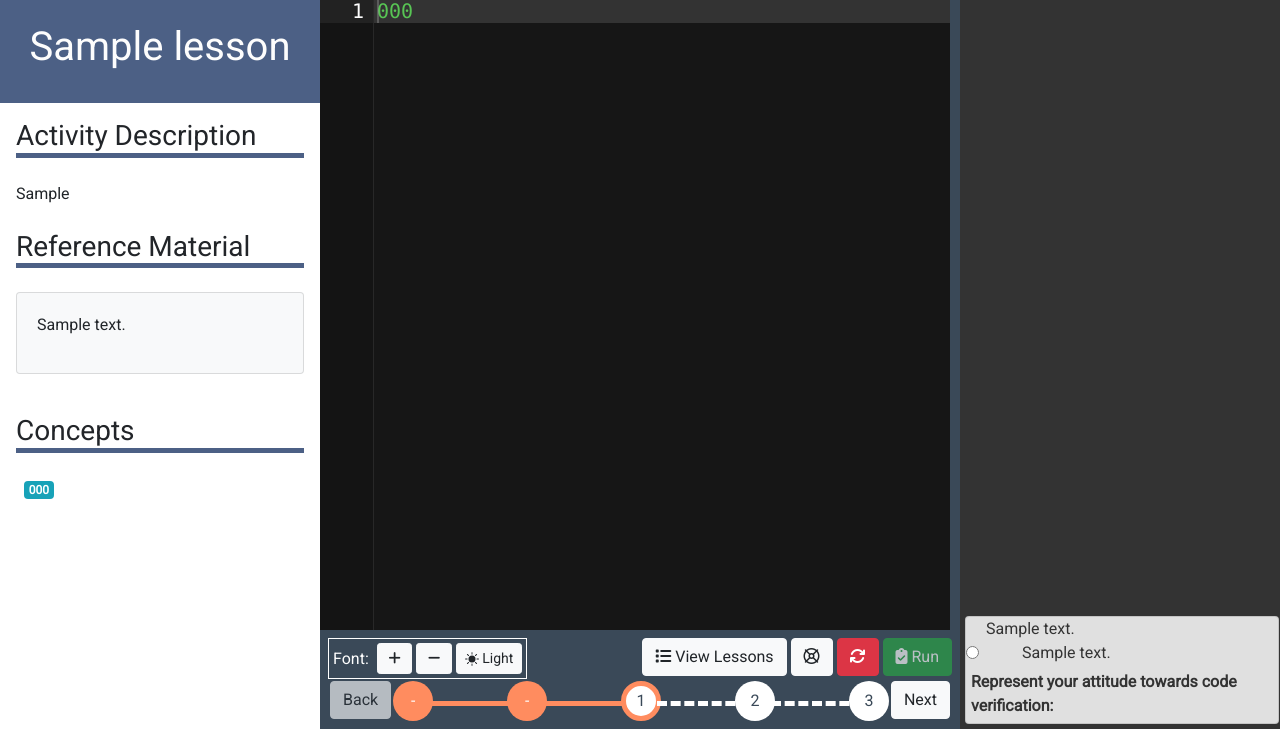
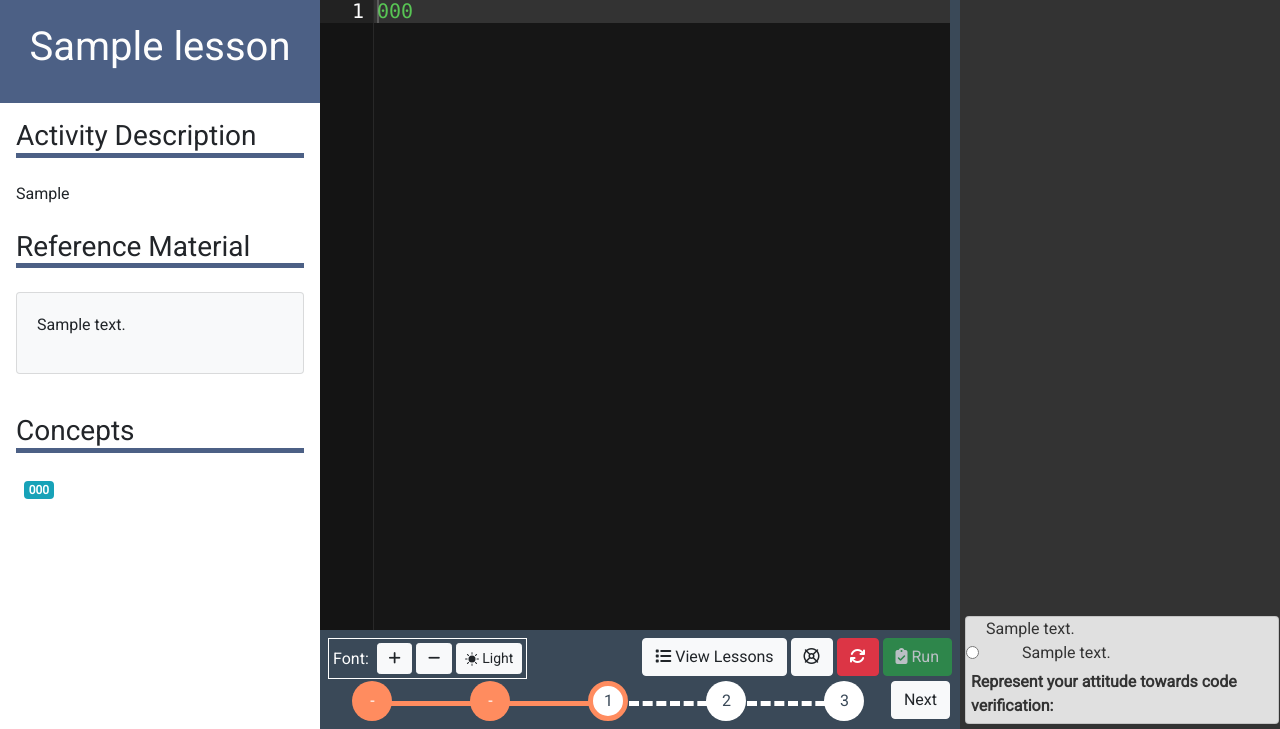
Before and after one commit to yushan87/beginToReason2, a Django app: page /tutor/previous in a window 1280 px wide. Shown: the part 71-800 px from the top of the page. Run offline with Django 3.2, Linux system fonts and the light colour scheme; a user stored in the database is signed in; tables that the repository leaves empty hold one stand-in row (values such as "Sample post"); style sheets or scripts are compiled from the project's sources; some libraries are stand-ins or nearby versions.

Commit message:
temp remove back button

```diff
--- a/tutor/templates/tutor/tutor.html
+++ b/tutor/templates/tutor/tutor.html
@@ -190,19 +190,6 @@
                             </div>
                         </div>
                         <div id="directionButtons" class="d-flex">
-                            <div class="mr-auto">
-                                {% if currLessonNum == 1 %}
-                                    <button id="prev" type="button" class="btn btn-light btn-md"
-                                            data-toggle="tooltip" data-placement="top"
-                                            title="Previous" disabled>Back
-                                    </button>
-                                {% else %}
-                                    <button id="prev" type="button" class="btn btn-light btn-md"
-                                            data-toggle="tooltip" data-placement="top"
-                                            title="Previous">Back
-                                    </button>
-                                {% endif %}
-                            </div>
                             <div id="stepProgressBar">
                                 <div class="step">
                                     {% if currLessonNum <= 2 %}
```
